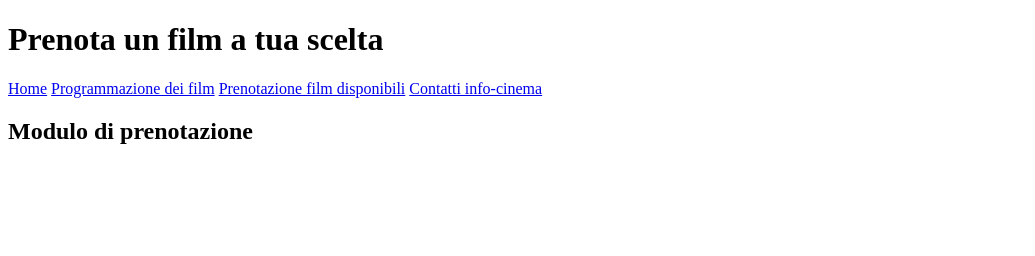
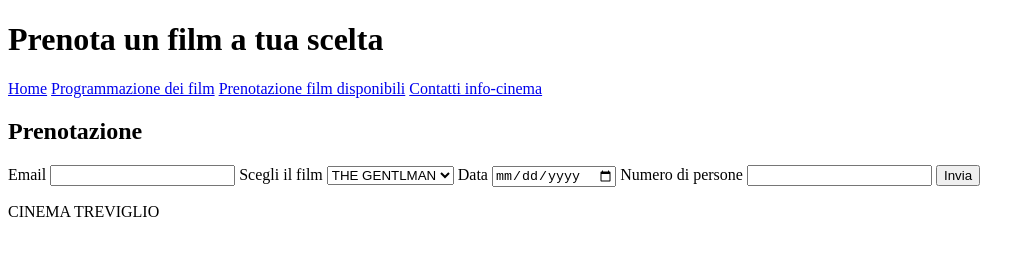
Before and after one commit to mars-bilal/repomars, a plain HTML site: page prenota.html in a window 1280 px wide. Shown: the whole page, without its empty margins (0-1035 px from the left). Drawn offline with Linux system fonts and the light colour scheme; files that its build step writes are made by us from their sources.

Commit message:
commit finale prof

```diff
--- a/prenota.html
+++ b/prenota.html
@@ -17,6 +17,37 @@
         <a href="contatti.html">Contatti info-cinema </a>
     </nav>
 
-<main>
+ <main>
         <section>
-            <h2>Modulo di prenotazione</h2>
+            <h2>Prenotazione</h2>
+
+            <form action="">
+            <label for="email">Email</label>
+                <input type="email" id="email" name="email" required>
+
+                <label for="film">Scegli il film</label>
+                <select id="film" name="film">
+                    <option>THE GENTLMAN</option>
+                    <option>FLIRT</option>
+                    <option>PRISON BREAK</option>
+                </select>
+
+                <label for="data">Data</label>
+                <input type="date" id="data" name="datafilm" required>
+
+                <label for="persone">Numero di persone</label>
+                <input type="numerero" id="persone" name="persone" min="1" max="10">
+
+
+                <button type="submit">Invia </button>
+            </form>
+        </section>
+    </main>
+
+    <footer>
+        <p>CINEMA TREVIGLIO</p>
+    </footer>
+</main
+>
+</body>
+</html>
--- a/style.css
+++ b/style.css
@@ -0,0 +1,3 @@
+.imag{
+    width: 5px;
+}
```
Also changed, not shown: contatti.html (+6 -9 lines), index.html (+3 -4 lines), prorammazione.html (line endings or trailing spaces).
